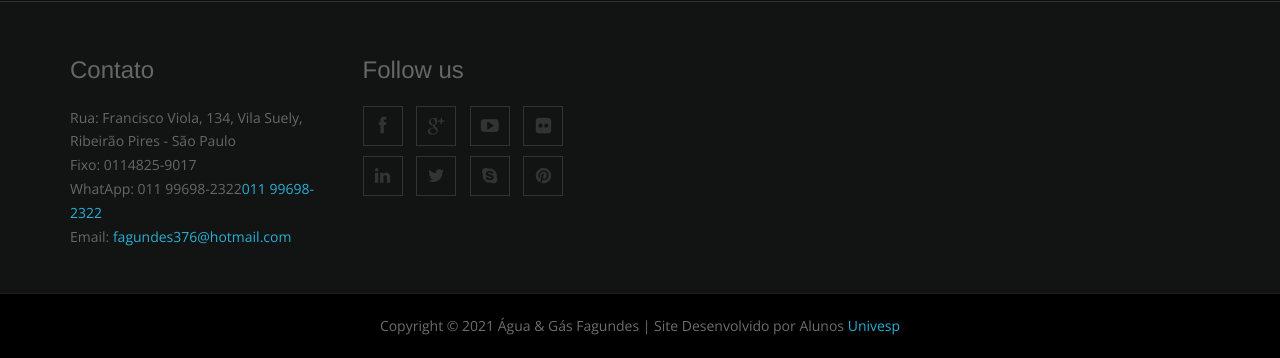
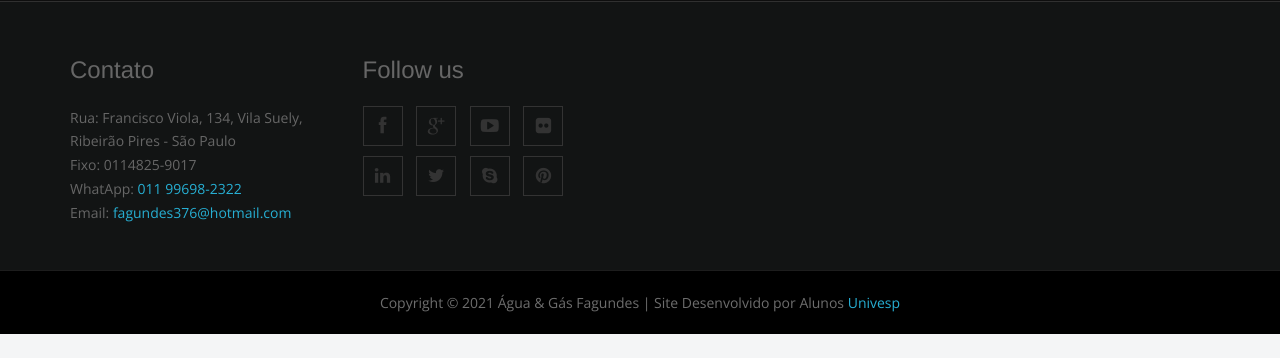
Before and after one commit to aoliveirabr/piunivesp, a Flask app: page / in a window 1280 px wide. Shown: the part 3198-3556 px from the top of the page. After the commit the page ends 3532 px from the top, so only its background shows below. Run offline with Flask 2, Linux system fonts and the light colour scheme.

Commit message:
Ajustes - Website

```diff
--- a/web/templates/index.html
+++ b/web/templates/index.html
@@ -217,7 +217,7 @@
                    <ul>
                         <li>Rua: Francisco Viola, 134, Vila Suely, Ribeirão Pires - São Paulo</li>
                         <li>Fixo: 0114825-9017 </li>
-                        <li>WhatApp: 011 99698-2322<a href="https://api.whatsapp.com/send?phone=5511996982322" title="WhatApp">011 99698-2322</a></li>
+                        <li>WhatApp: <a href="https://api.whatsapp.com/send?phone=5511996982322" title="WhatApp">011 99698-2322</a></li>
                         <li>Email: <a href="mailto:fagundes376@hotmail.com" title="Email Us">fagundes376@hotmail.com</a></li>
                     </ul>
                  </div>
```
